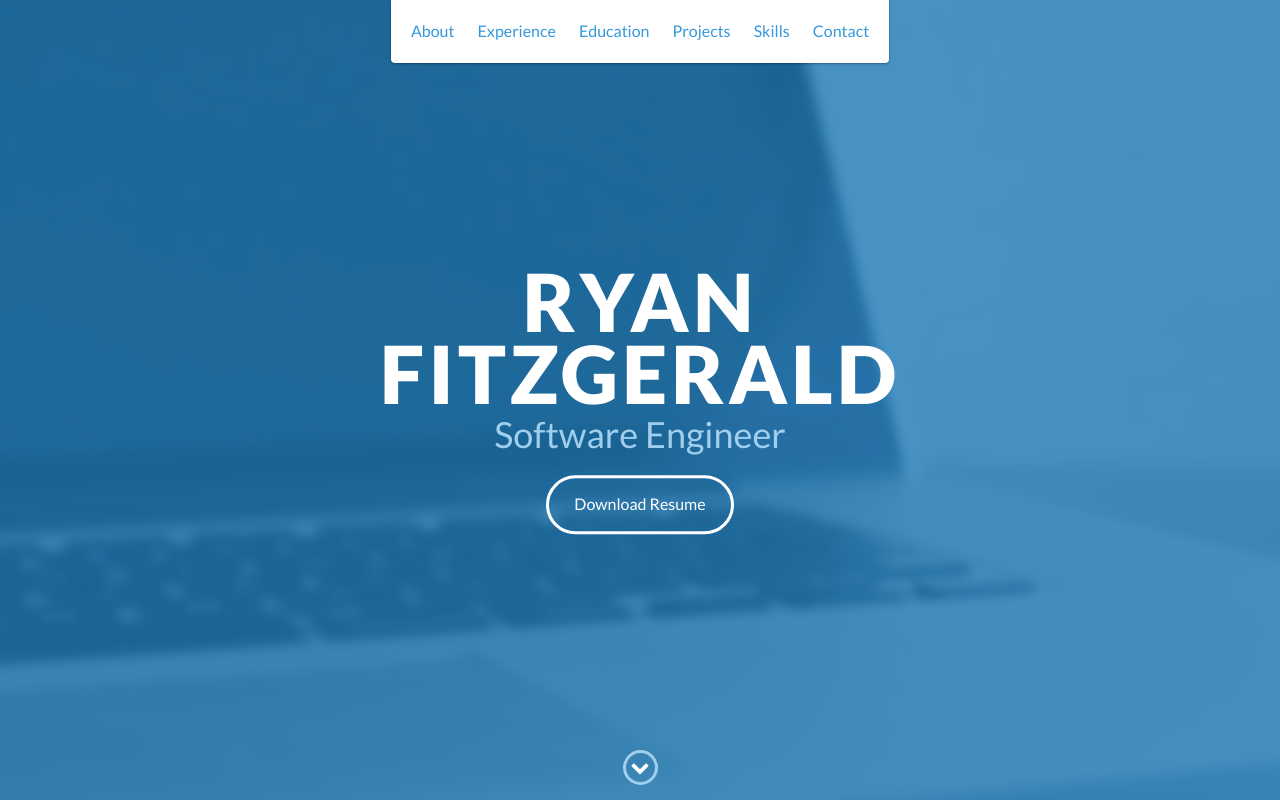
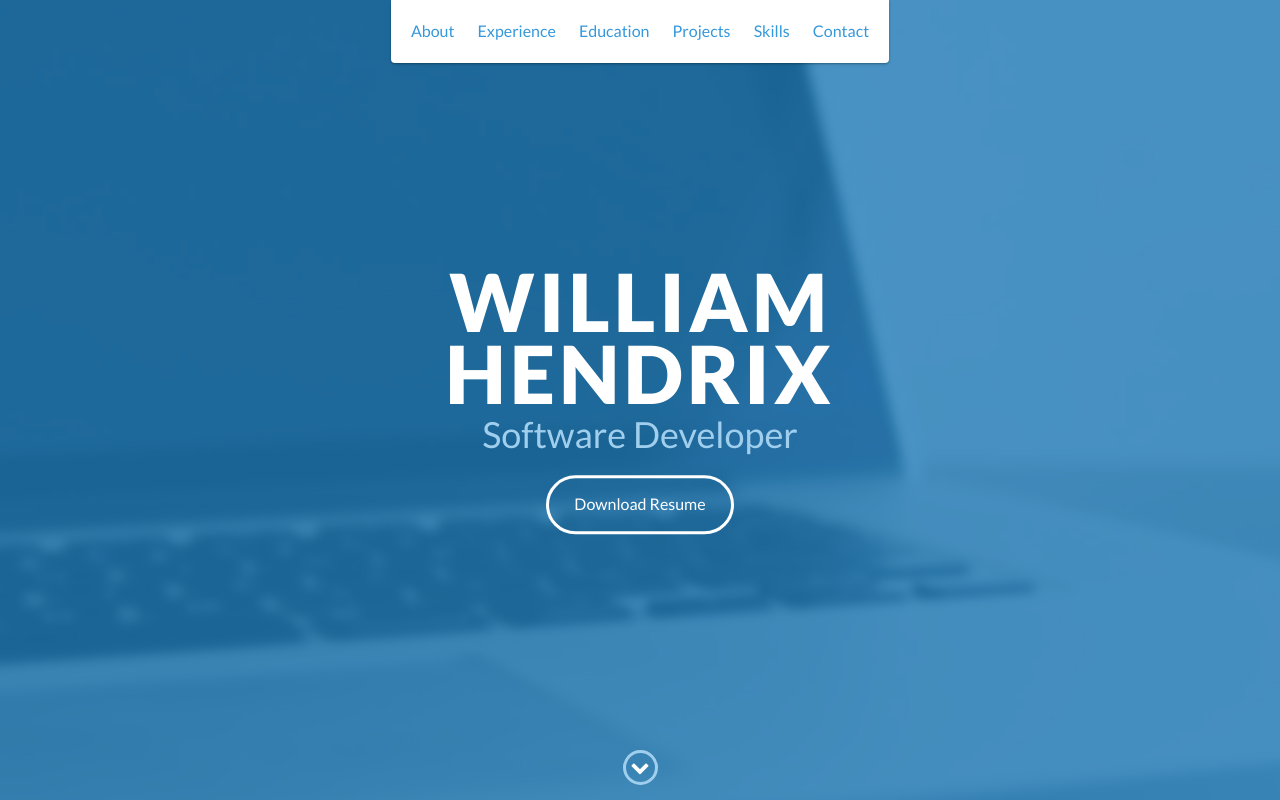
Before and after one commit to wfhendrix11/wfhendrix11.github.io, a website: page index.html in a window 1280 px wide. Shown: the top 800 px of the page. Drawn offline with nearby package versions, Linux system fonts and the light colour scheme.

Commit message:
updated name and title

```diff
--- a/index.html
+++ b/index.html
@@ -48,8 +48,8 @@
 
     <div id="lead">
         <div id="lead-content">
-            <h1>Ryan Fitzgerald</h1>
-            <h2>Software Engineer</h2>
+            <h1>William Hendrix</h1>
+            <h2>Software Developer</h2>
             <a href="#" class="btn-rounded-white">Download Resume</a>
         </div>
         <!-- End #lead-content -->
```
